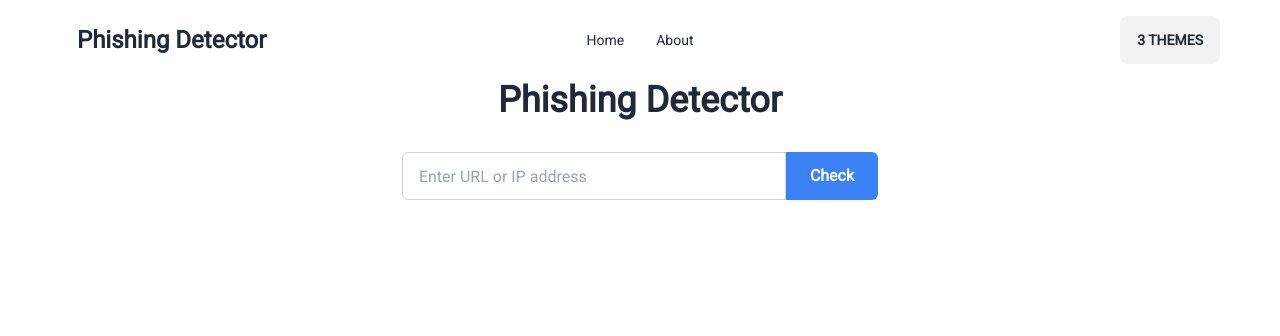
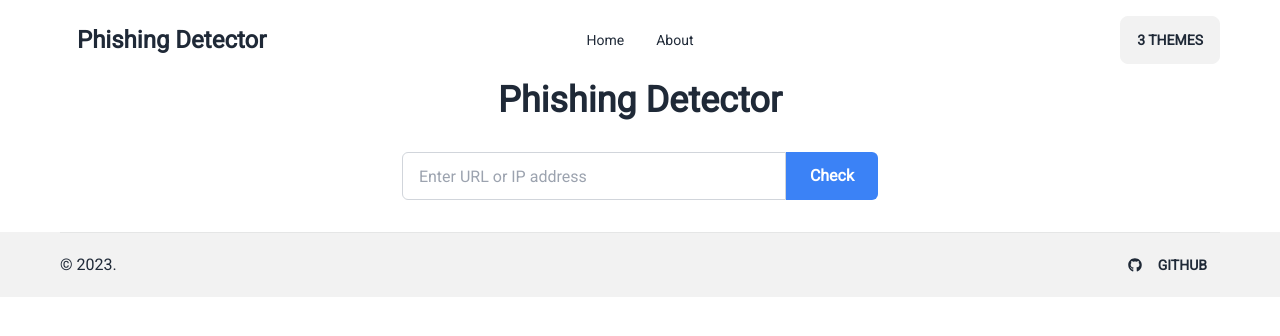
Before and after one commit to bloomingful/phishing-detector, a React (Create React App) app in the folder client/: page / in a window 1280 px wide. Shown: the top 336 px of the page. Built offline with nearby package versions, Linux system fonts and the light colour scheme.

Commit message:
Add footer

```diff
--- a/client/src/components/Footer.tsx
+++ b/client/src/components/Footer.tsx
@@ -27,7 +27,7 @@ export default function Footer() {
             <p>© 2023.</p>
           </div>
           <div className="grid grid-flow-col gap-4">
-            <a href="https://github.com/bluemberg/phishing-detector-backend" className="btn btn-sm btn-github">
+            <a href="https://github.com/bluemberg/phishing-detector" className="btn btn-sm btn-github">
                 <FaGithub className="inline-block mr-2" />
                 Github
             </a>
--- a/client/src/pages/LandingPage.tsx
+++ b/client/src/pages/LandingPage.tsx
@@ -2,12 +2,14 @@ import React from "react";
 
 import Navbar from "../components/Navbar";
 import CheckPhishPage from "./Check";
+import Footer from "../components/Footer";
 
 const LandingPage = () => {
   return (
     <div>
-        <Navbar></Navbar>
+      <Navbar></Navbar>
         <CheckPhishPage></CheckPhishPage>
+        <Footer></Footer>
     </div>
   );
 };
```
